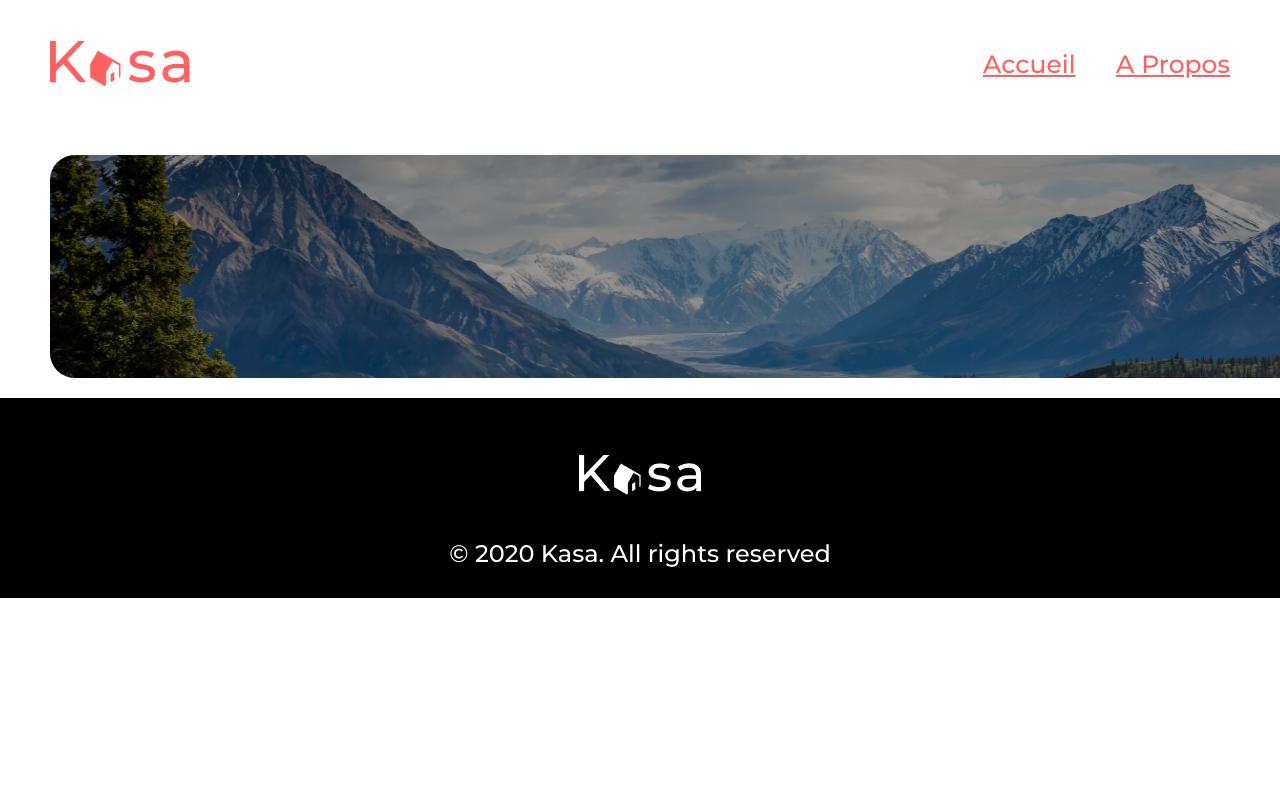
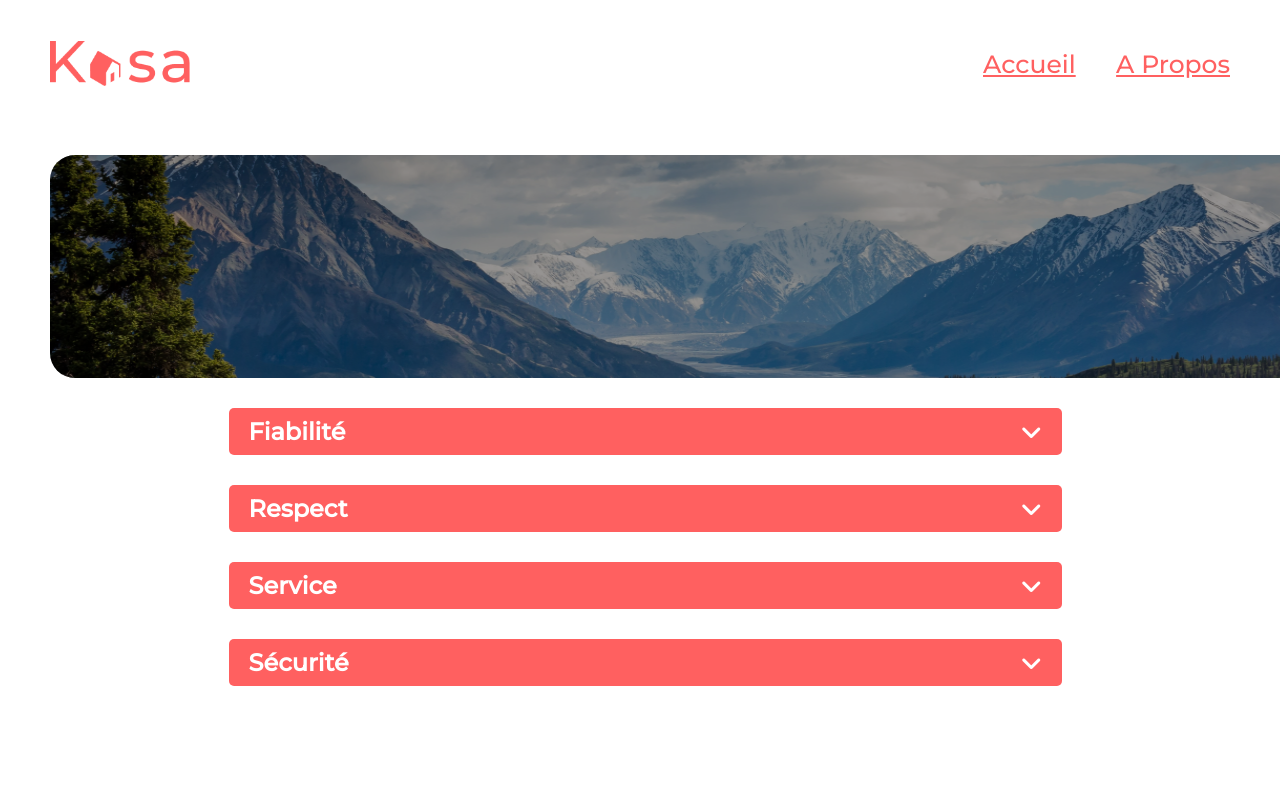
Before and after one commit to imene-yahiaoui/Kasa, a React (Create React App) app: page /About in a window 1280 px wide. Shown: the top 800 px of the page. Built offline with nearby package versions, Linux system fonts and the light colour scheme.

Commit message:
ajout la page about

```diff
--- a/src/assets/sass/abstracts/_variables.scss
+++ b/src/assets/sass/abstracts/_variables.scss
@@ -1,2 +1,5 @@
-$color-primaire:#FF6060;
-$color-Secondaire:#FFFFFF;
+$color-primaire: #ff6060;
+$color-Secondaire: #ffffff;
+$color-gray: #f6f6f6;
+
+$margin: 20px 50px;
--- a/src/assets/sass/base/_body.scss
+++ b/src/assets/sass/base/_body.scss
@@ -1,23 +1,17 @@
-@import url('https://fonts.googleapis.com/css2?family=Montserrat:wght@400;500&display=swap');
-@import '../abstracts/mixin';
+@import url("https://fonts.googleapis.com/css2?family=Montserrat:wght@400;500&display=swap");
+@import "../abstracts/mixin";
 
+body {
+  margin: 0 auto;
+  font-family: "Montserrat";
+  max-width: 1400px;
+}
 
-body{
+@include portable {
+  body {
     width: 100%;
     margin: 0 auto;
-    font-family: 'Montserrat';
-    max-width : 1400px;
+    font-family: "Montserrat";
+    max-width: 767px;
+  }
 }
-
-@include portable{
-
-    body{
-        width: 100%;
-        margin: 0 auto;
-        font-family: 'Montserrat';
-        max-width :767px;
-
-       }
-
-
-}
--- /dev/null
+++ b/src/assets/sass/layout/_collapase.scss
@@ -0,0 +1,59 @@
+@import "../abstracts/variables";
+
+.collapse {
+  padding-top: 10px;
+  width: 93%;
+  height: auto;
+  //background-color: aquamarine;
+  margin: $margin;
+  display: flex;
+  justify-content: center;
+  flex-direction: column;
+  align-items: center;
+}
+
+.collapse-title {
+  width: 70%;
+  //width: 1023px;
+  height: 47px;
+  background-color: $color-primaire;
+  color: $color-Secondaire;
+  display: flex;
+  flex-direction: row;
+  align-items: center;
+  justify-content: space-between;
+  border-radius: 5px;
+  font-size: 24px;
+  h6 {
+    font-size: 24px;
+    margin-left: 20px;
+  }
+  .fa-angle-up,
+  .fa-angle-down {
+    margin-right: 20px;
+    cursor: pointer;
+  }
+}
+
+.collapse-article {
+  // display: none;
+  // width: 1023px;
+  width: 70%;
+  height: auto;
+  border-radius: 5px;
+  background-color: $color-gray;
+  display: flex;
+  align-items: center;
+
+  p {
+    font-size: 24px;
+    font-weight: 400;
+    font-family: Montserrat;
+    margin: 20px;
+    color: $color-primaire;
+  }
+}
+
+// @include portable{
+
+// }
--- a/src/assets/sass/layout/_picture.scss
+++ b/src/assets/sass/layout/_picture.scss
@@ -1,4 +1,6 @@
 @import '../abstracts/variables';
+
+
 .home{
     width: 1302px;
     height: 223px;
--- /dev/null
+++ b/src/assets/sass/themes/_speaces.scss
@@ -0,0 +1,6 @@
+
+ .speace{
+    width: 100%;
+    height: 100px;
+
+ }
--- a/src/components/about/About.js
+++ b/src/components/about/About.js
@@ -1,14 +1,19 @@
 import Mountains from "../../assets/images/mountains.png";
 import Picture from "../home/Picture";
-const About=() =>{
+import Collapses from "./collapses";
+import Speaces from "../utile/space";
 
-    return(
- <div>
-<Picture img={Mountains}/>
 
- </div>
-    )
 
-}
 
-export default About
+const About = () => {
+  return (
+    <div>
+      <Picture img={Mountains} />
+      <Collapses />
+      <Speaces />
+    </div>
+  );
+};
+
+export default About;
--- /dev/null
+++ b/src/components/about/collapse.js
@@ -0,0 +1,32 @@
+import "../../assets/sass/layout/_collapase.scss";
+import { useState } from "react";
+
+const Collapse = (props) => {
+  const [open, setOpen] = useState("none");
+
+  return (
+    <div className="collapse">
+      <div className="collapse-title">
+        <h6>{props.title}</h6>
+        <div>
+          <i
+            style={{ display: open }}
+            className="fa-solid fa-angle-up"
+            onClick={() => setOpen(open === "none" ? "block" : "none")}
+          ></i>
+
+          <i
+            style={{ display: open === "none" ? "block" : "none" }}
+            className="fa-solid fa-angle-down"
+            onClick={() => setOpen(open === "none" ? "block" : "none")}
+          ></i>
+        </div>
+      </div>
+      <div className="collapse-article" style={{ display: open }}>
+        <p>{props.text}</p>
+      </div>
+    </div>
+  );
+};
+
+export default Collapse;
--- /dev/null
+++ b/src/components/about/collapses.js
@@ -0,0 +1,37 @@
+import Collapse from "./collapse";
+
+const data = [
+  {
+    key: "0",
+    title: "Fiabilité ",
+    text: "Les annonces postées sur Kasa garantissent une fiabilité totale. Les photos sont conformes aux logements, et toutes les informations sont régulièrement vérifiées  par nos équipes.",
+  },
+  {
+    key: "1",
+    title: "Respect",
+    text: "La bienveillance fait partie des valeurs fondatrices de Kasa. Tout comportement discriminatoire ou de perturbation du voisinage entraînera une exclusion de notre plateforme.",
+  },
+  {
+    key: "2",
+    title: "Service",
+    text: "Nos équipes se tiennent à votre disposition pour vous fournir une expérience parfaite. N'hésitez pas à nous contacter si vous avez la moindre question.",
+  },
+
+  {
+    key: "3",
+    title: "Sécurité",
+    text: "La sécurité est la priorité de Kasa. Aussi bien pour nos hôtes que pour les voyageurs, chaque logement correspond aux critères de sécurité établis par nos services. En laissant une note aussi bien à l'hôte qu'au locataire, cela permet à nos équipes de vérifier que les standards sont bien respectés. Nous organisons également des ateliers sur la sécurité domestique pour nos hôtes.",
+  },
+];
+console.log(data.length);
+const Collapses = () => {
+  return (
+    <div>
+      {data.map((boucle) => (
+        <Collapse title={boucle.title} text={boucle.text} key={boucle.key} />
+      ))}
+    </div>
+  );
+};
+
+export default Collapses;
--- a/src/components/home/Picture.js
+++ b/src/components/home/Picture.js
@@ -6,6 +6,7 @@ import "../../assets/sass/layout/_picture.scss";
 const Picture =(props) =>{
 
     return(
+
  <div className="home">
    <img className="home-img" src={props.img} alt ="natur"></img>
     <p className="home-p"> {props.text}</p>
--- /dev/null
+++ b/src/components/utile/space.jsx
@@ -0,0 +1,11 @@
+import '../../assets/sass/themes/_speaces.scss'
+const Speaces = () => {
+
+    return (
+        <div className="speace">
+
+</div>
+  );
+};
+
+export default Speaces;
```
